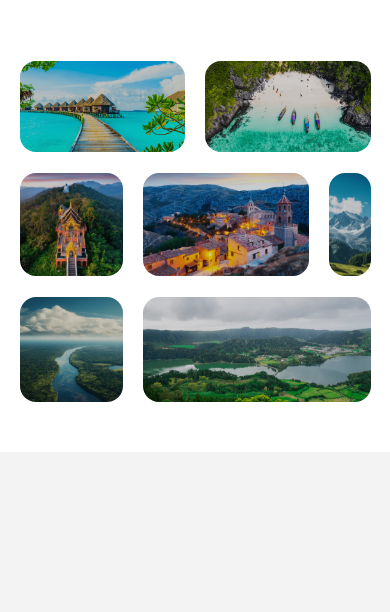
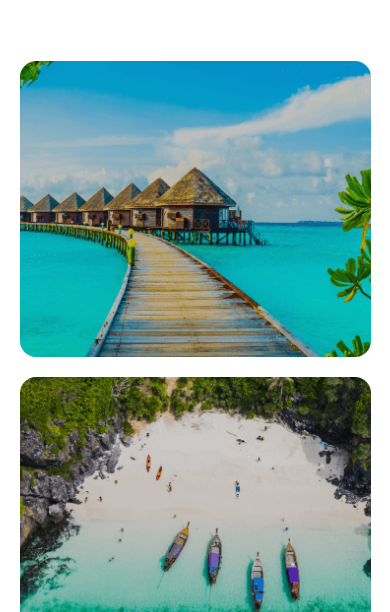
Before and after one commit to Salauddin-Ahmad/B9A2-TRIP-BLISS, a plain HTML site: page index.html in a window 390 px wide. Shown: the part 2487-3099 px from the top of the page. Drawn offline with Linux system fonts and the light colour scheme.

Commit message:
created responsive ness to Destination gallery

```diff
--- a/style.css
+++ b/style.css
@@ -311,8 +311,33 @@
     }
 
     /* banner section ends  */
+
     /* POPULAR TOUR */
     .our-popular-tours-text-container {
         flex-direction: column;
     }
+    /* POPULAR TOUR */
+
+    .destination-gallery-container img{
+        height: 35vh;
+    }
+    /* YOUR DESTINATION  GALLERY STARTS */
+    .destination-gallery-container{
+        width: 90%;
+        margin: 0 auto;
+        display: grid;
+        text-align: center;
+        justify-content: center;
+        grid-template-areas:
+        "Maldives"
+        "Indonesia"
+        "Srilanka"
+        "North-America"
+        "Kashmir"
+        "Bangladesh"
+        "Bandarban";
+        gap: 1rem;
+    }
+    /* YOUR DESTINATION  GALLERY ENDS */
+
 }
```
